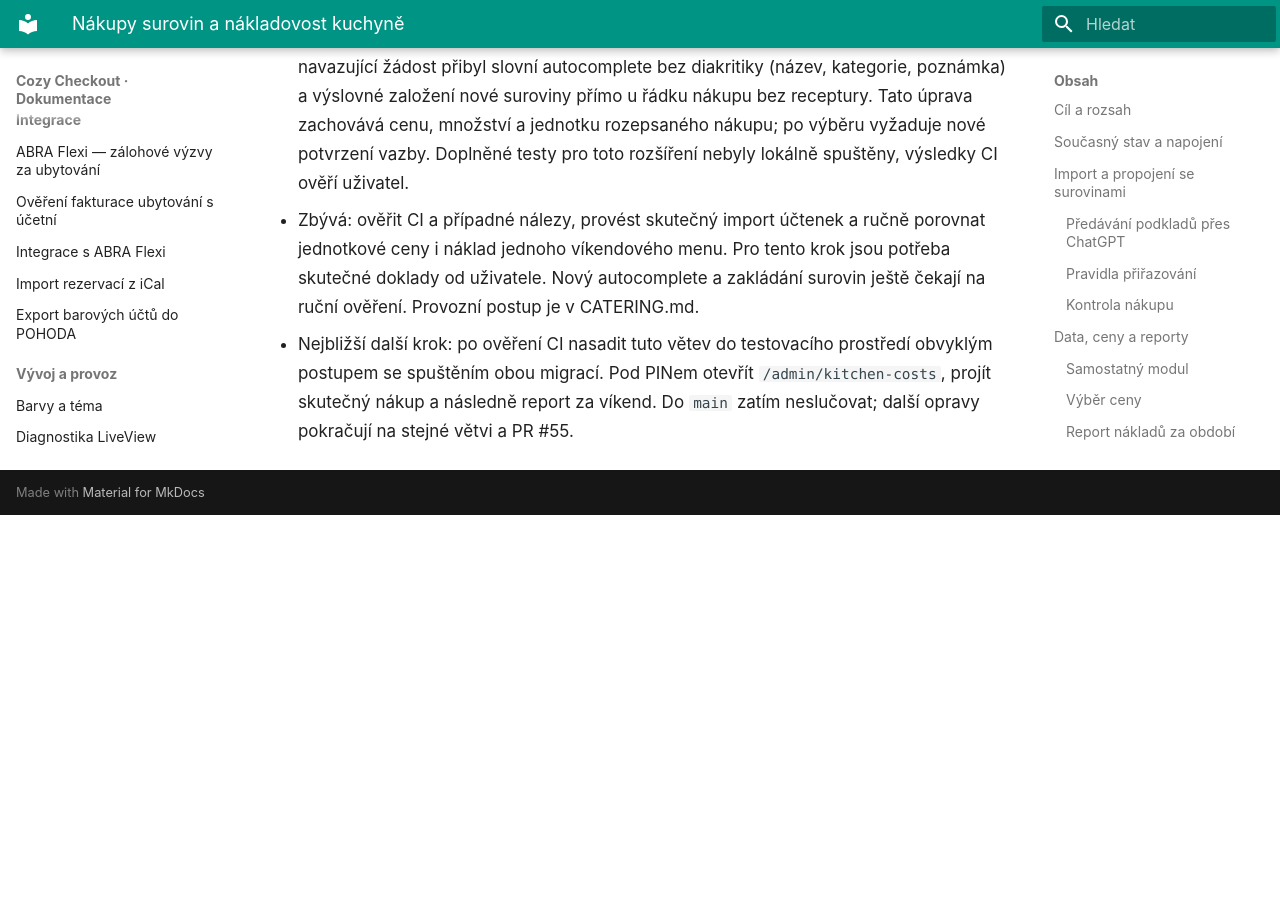
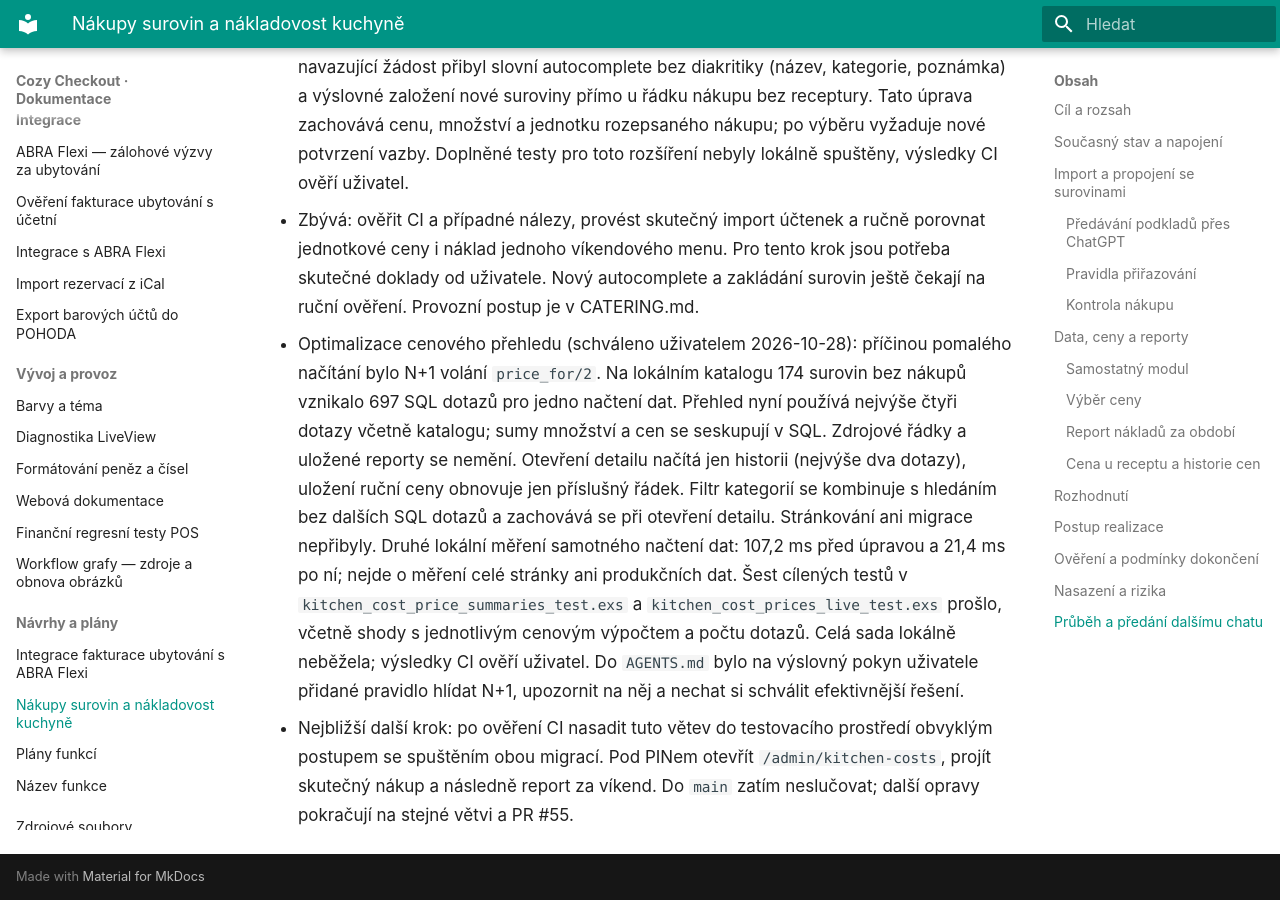
Before and after one commit to michalhorcic/cozy-checkout, an MkDocs documentation site: the page built from docs/plans/2026-10-27-nakupy-a-nakladovost-kuchyne.md, in a window 1280 px wide and 900 px high, scrolled down 8666 px. Built offline with MkDocs 1.6.1 and Material for MkDocs 9.7.7, drawn with Linux system fonts in a browser that asks for light colours; before the commit the page ends 9181 px from its top, so only the background shows below that; some of the changed text lies outside the part shown.

Commit message:
Batch kitchen price summaries and add category filtering

```diff
--- a/docs/plans/2026-10-27-nakupy-a-nakladovost-kuchyne.md
+++ b/docs/plans/2026-10-27-nakupy-a-nakladovost-kuchyne.md
@@ -6,7 +6,7 @@
   Podle pokynu uživatele pokračuje celá funkcionalita ve stejném PR, odděleně
   od `main`; sloučení se v této etapě neprovádí.
 - Vytvořeno: 2026-10-27
-- Aktualizováno: 2026-10-27
+- Aktualizováno: 2026-10-28
 - Podklad: plán a rozhodnutí potvrzená uživatelem v chatu.
 - Související dokumentace: [Stravování, receptury a nákup](../features/CATERING.md).
 
@@ -299,6 +299,21 @@
   a ručně porovnat jednotkové ceny i náklad jednoho víkendového menu. Pro tento
   krok jsou potřeba skutečné doklady od uživatele. Nový autocomplete a zakládání
   surovin ještě čekají na ruční ověření. Provozní postup je v CATERING.md.
+- Optimalizace cenového přehledu (schváleno uživatelem 2026-10-28): příčinou
+  pomalého načítání bylo N+1 volání `price_for/2`. Na lokálním katalogu 174
+  surovin bez nákupů vznikalo 697 SQL dotazů pro jedno načtení dat. Přehled
+  nyní používá nejvýše čtyři dotazy včetně katalogu; sumy množství a cen se
+  seskupují v SQL. Zdrojové řádky a uložené reporty se nemění. Otevření detailu
+  načítá jen historii (nejvýše dva dotazy), uložení ruční ceny obnovuje jen
+  příslušný řádek. Filtr kategorií se kombinuje s hledáním bez dalších SQL
+  dotazů a zachovává se při otevření detailu. Stránkování ani migrace nepřibyly.
+  Druhé lokální měření samotného načtení dat: 107,2 ms před úpravou a 21,4 ms
+  po ní; nejde o měření celé stránky ani produkčních dat. Šest cílených testů
+  v `kitchen_cost_price_summaries_test.exs` a `kitchen_cost_prices_live_test.exs`
+  prošlo, včetně shody s jednotlivým cenovým výpočtem a počtu dotazů. Celá sada
+  lokálně neběžela; výsledky CI ověří uživatel. Do `AGENTS.md` bylo na výslovný
+  pokyn uživatele přidané pravidlo hlídat N+1, upozornit na něj a nechat si
+  schválit efektivnější řešení.
 - Nejbližší další krok: po ověření CI nasadit tuto větev do testovacího prostředí
   obvyklým postupem se spuštěním obou migrací. Pod PINem otevřít
   `/admin/kitchen-costs`, projít skutečný nákup a následně report za víkend.
```
Also changed, not shown: AGENTS.md (+1 -0 lines), docs/features/CATERING.md (+5 -1 lines), 6 other files.
